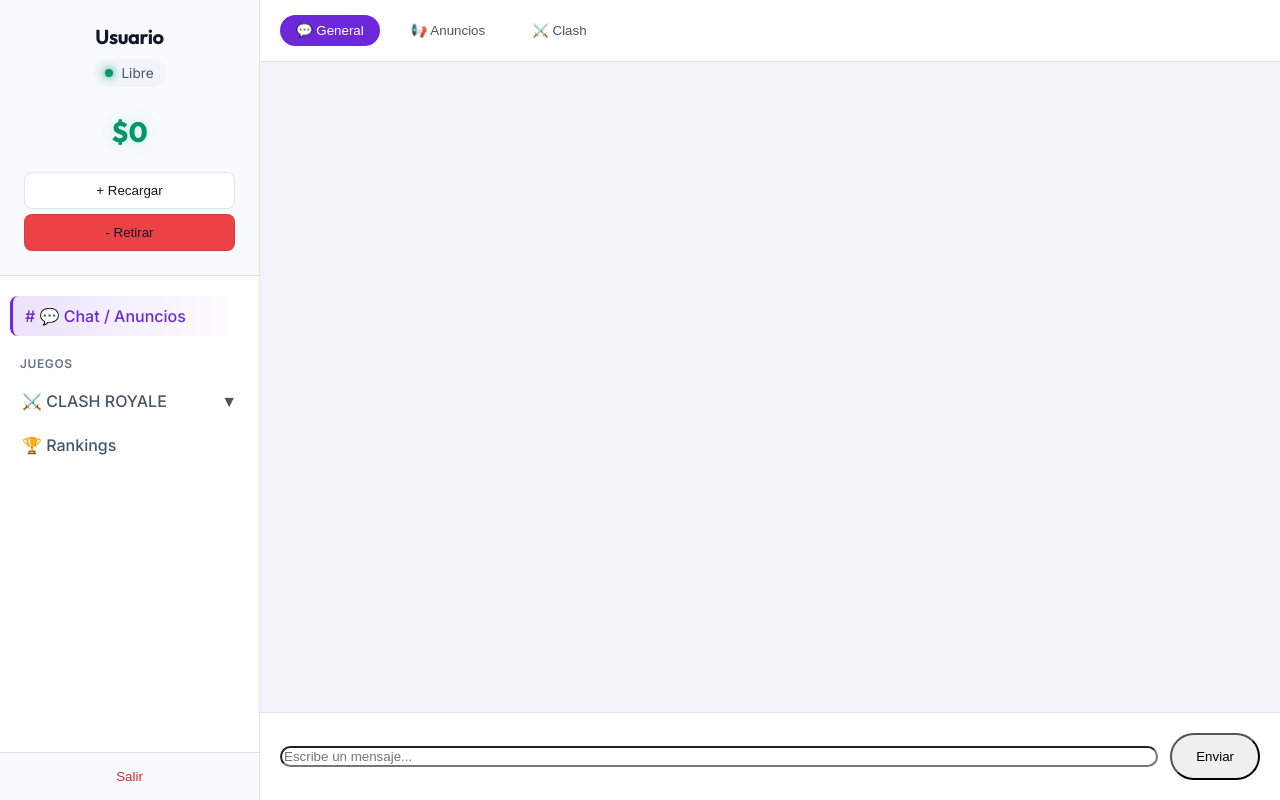
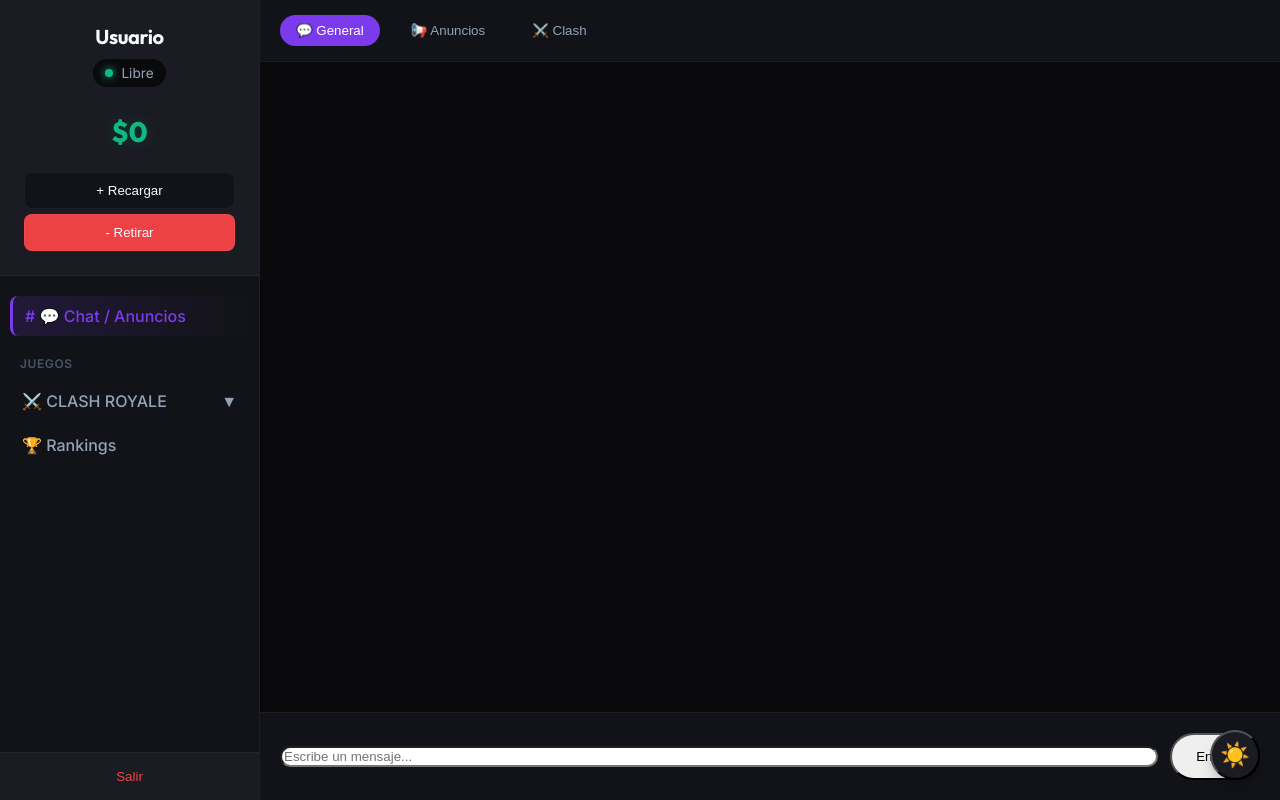
Before and after one commit to jddmjamd-bit/pahinita, a React app in the folder frontend/: page /chat in a window 1280 px wide. Built offline with nearby package versions, Linux system fonts and the light colour scheme; the HTML template or start-up script is replaced by a standard one.

Commit message:
feat(frontend): añadir boton global para alternar entre modo claro y oscuro

```diff
--- a/frontend/src/App.jsx
+++ b/frontend/src/App.jsx
@@ -1,4 +1,6 @@
 import { Routes, Route, Navigate } from 'react-router-dom'
+import { useEffect } from 'react'
+import { useAppStore } from './store/useAppStore'
 import Auth from './pages/Auth'
 import Lobby from './pages/Lobby'
 import Admin from './pages/Admin'
@@ -9,7 +11,38 @@ import Leaderboard from './pages/Leaderboard'
 import Sorteos from './pages/Sorteos'
 
 function App() {
+  const theme = useAppStore(state => state.theme);
+  const toggleTheme = useAppStore(state => state.toggleTheme);
+
+  useEffect(() => {
+    document.documentElement.setAttribute('data-theme', theme);
+  }, [theme]);
+
   return (
+    <>
+      <button
+        onClick={toggleTheme}
+        style={{
+          position: 'fixed',
+          bottom: '20px',
+          right: '20px',
+          zIndex: 9999,
+          width: '50px',
+          height: '50px',
+          borderRadius: '50%',
+          padding: 0,
+          display: 'flex',
+          alignItems: 'center',
+          justifyContent: 'center',
+          fontSize: '1.5rem',
+          boxShadow: 'var(--shadow-md)',
+          background: 'var(--bg-surface-elevated)',
+          color: 'var(--text-primary)'
+        }}
+        title="Cambiar Modo Claro/Oscuro"
+      >
+        {theme === 'dark' ? '☀️' : '🌙'}
+      </button>
       <Routes>
         <Route path="/auth" element={<Auth />} />
         <Route path="/" element={<Lobby />}>
@@ -23,6 +56,7 @@ function App() {
         </Route>
         <Route path="*" element={<Navigate to="/" replace />} />
       </Routes>
+    </>
   )
 }
 
--- a/frontend/src/index.css
+++ b/frontend/src/index.css
@@ -36,8 +36,7 @@
   --transition-normal: 0.3s ease;
 }
 
-@media (prefers-color-scheme: light) {
-  :root {
+[data-theme='light'] {
     --bg-base: #f1f5f9;
     --bg-surface: #ffffff;
     --bg-surface-elevated: #f8fafc;
@@ -60,7 +59,6 @@
     --shadow-sm: 0 4px 6px -1px rgba(0, 0, 0, 0.05), 0 2px 4px -1px rgba(0, 0, 0, 0.03);
     --shadow-md: 0 10px 15px -3px rgba(0, 0, 0, 0.08), 0 4px 6px -2px rgba(0, 0, 0, 0.04);
     --shadow-glow: 0 0 20px var(--border-glow);
-  }
 }
 
 body {
--- a/frontend/src/store/useAppStore.js
+++ b/frontend/src/store/useAppStore.js
@@ -4,6 +4,14 @@ import { io } from 'socket.io-client';
 const API_BASE_URL = 'https://torneos-beta.onrender.com'; // TODO: use env variables
 
 export const useAppStore = create((set, get) => ({
+    // Modo Claro/Oscuro
+    theme: localStorage.getItem('appTheme') || 'dark',
+    toggleTheme: () => {
+        const newTheme = get().theme === 'dark' ? 'light' : 'dark';
+        localStorage.setItem('appTheme', newTheme);
+        set({ theme: newTheme });
+    },
+
     // Estado del usuario
     user: JSON.parse(localStorage.getItem('currentUser')) || null,
     setUser: (userData) => {
```
Lines whose indentation alone changed are shown as unchanged.
